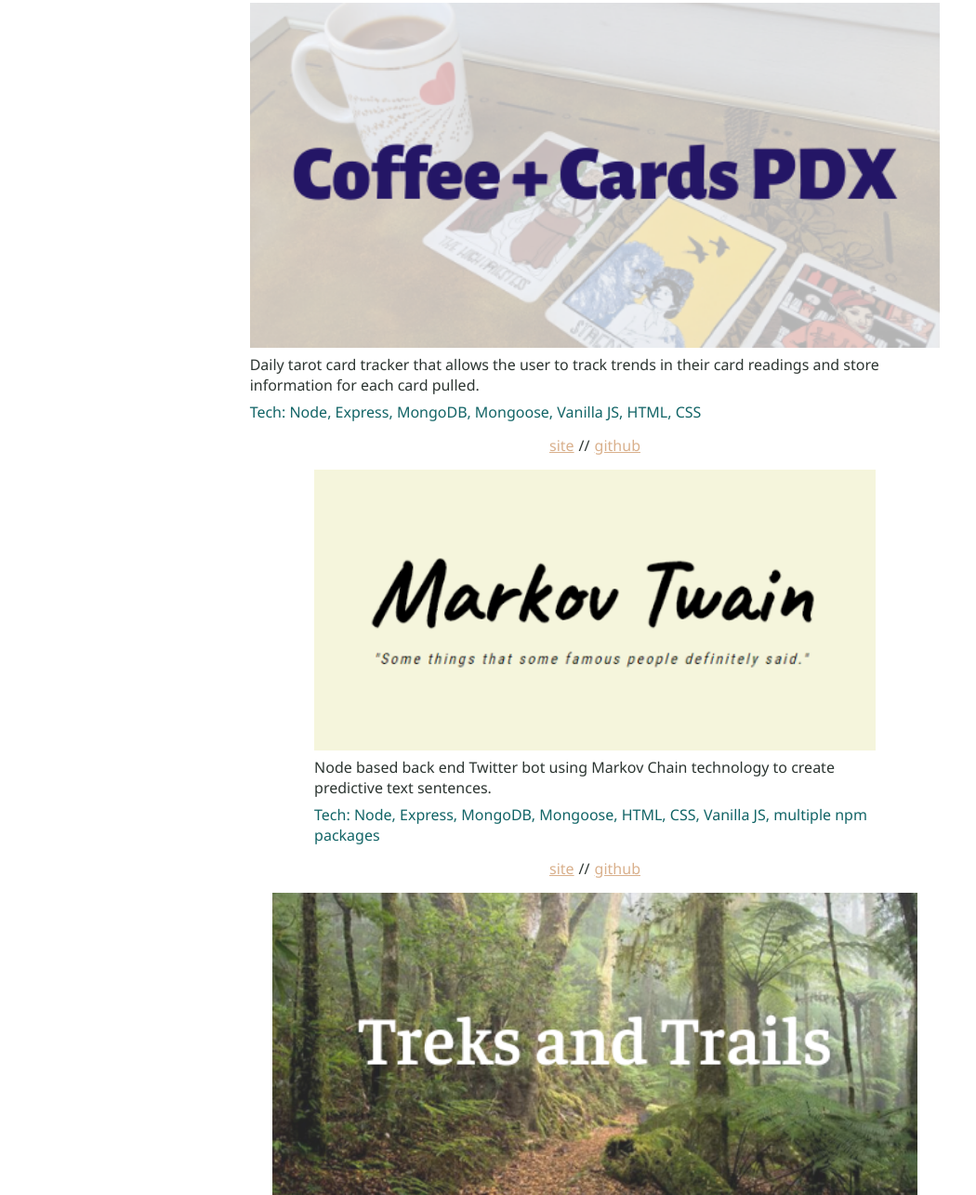
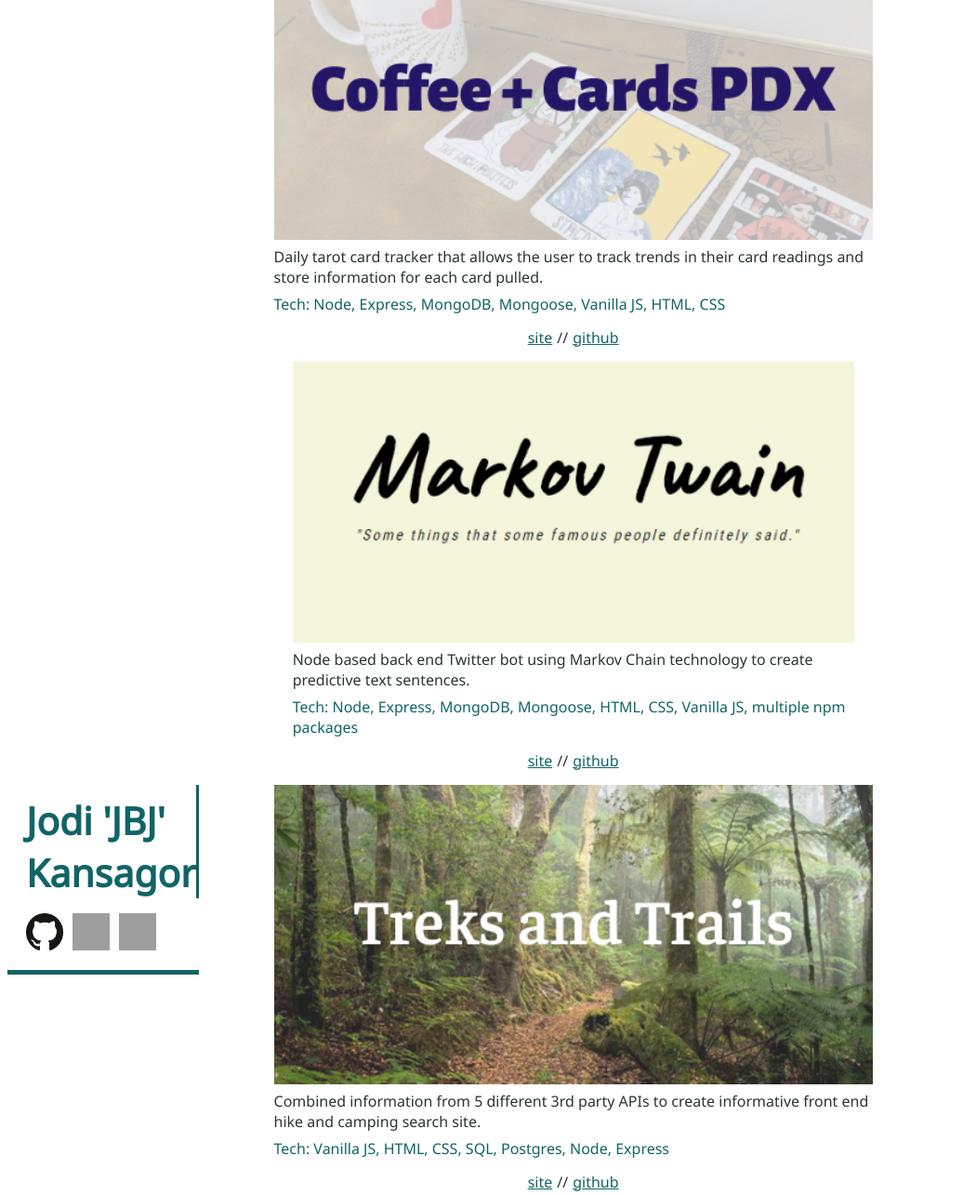
Before and after one commit to jodinkansagor/portfolio-react, a React app: page / in a window 1280 px wide. Shown: the part 1105-2390 px from the top of the page at 93% size, without its empty margins (0-1050 px from the left). Built offline with nearby package versions, Linux system fonts and the light colour scheme; grey boxes are pictures that could not be loaded.

Commit message:
working on media queries

```diff
--- a/src/components/AboutMe.css
+++ b/src/components/AboutMe.css
@@ -12,4 +12,10 @@
   p {
     max-width: 370px;
   }
+
+  @media (min-width: 800px) {
+    p {
+      font-size: 20px;
+    }
+  }
 }
--- /dev/null
+++ b/src/components/Flickr.js
@@ -0,0 +1,12 @@
+import React from 'react';
+
+const Flickr = () => {
+  return (
+    <>
+      <a data-flickr-embed="true" data-footer="true" href="https://www.flickr.com/photos/biodivlibrary/albums/72157712817080583" title="Histoire naturelle, générale et particulière des céphalopodes acétabuifères viants, et fossiles : t.2 [Atlas]"><img src="https://live.staticflickr.com/65535/49434429158_322249f40d_m.jpg" width="159" height="240" alt="Histoire naturelle, générale et particulière des céphalopodes acétabuifères viants, et fossiles : t.2 [Atlas]" /></a>
+      <script async src="//embedr.flickr.com/assets/client-code.js" charset="utf-8"></script>
+    </>
+  );
+};
+
+export default Flickr;
--- a/src/components/ProjectItem.css
+++ b/src/components/ProjectItem.css
@@ -26,11 +26,11 @@
     }
 
     a {
-      color: #d9b08c
+      color: #116466;
     }
 
     a:hover {
-      color: #116466
+      color: #d9b08c
     }
   }
 
--- a/src/containers/Container.css
+++ b/src/containers/Container.css
@@ -20,10 +20,23 @@
   h1 {
     padding-left: 20px;
   }
-
 }
-
 
 a:hover {
   cursor: pointer
 }
+
+@media (min-width: 800px) {
+
+  .bodySection {
+    display: grid;
+    width: 80%;
+    grid-template-columns: .5fr 4.5fr;
+  }
+
+  header {
+    border-bottom: none;
+    border-right: solid 3px #116466;
+  }
+
+}
--- a/src/containers/Container.js
+++ b/src/containers/Container.js
@@ -6,6 +6,7 @@ import AboutMe from '../components/AboutMe';
 import Experience from '../components/Experience';
 import ProjectList from '../components/ProjectList';
 import Footer from '../components/common/Footer';
+import Flickr from '../components/Flickr';
 
 export default class Container extends Component {
 
@@ -36,7 +37,7 @@ export default class Container extends Component {
       githubLink: 'https://github.com/jodinkansagor/daily-card-pulls'
     },
     {
-      img: '../src/assets/markov-twain.png',
+      img: '../src/assets/markov.png',
       description: 'Node based back end Twitter bot using Markov Chain technology to create predictive text sentences.',
       stack: 'Tech: Node, Express, MongoDB, Mongoose, HTML, CSS, Vanilla JS, multiple npm packages',
       siteLink: 'https://markovtwain.herokuapp.com',
@@ -46,27 +47,27 @@ export default class Container extends Component {
       img: '../src/assets/treksandtrails.png',
       description: 'Combined information from 5 different 3rd party APIs to create informative front end hike and camping search site.',
       stack: 'Tech: Vanilla JS, HTML, CSS, SQL, Postgres, Node, Express',
-      siteLink: 'https://markovtwain.herokuapp.com',
-      githubLink: 'https://github.com/textables/MarkovTwain'
+      siteLink: 'https://treksntrails.herokuapp.com',
+      githubLink: 'https://github.com/Plant-Parenthood/treks-n-tents'
     },
     {
       img: '../src/assets/magical_creatures.png',
       description: 'My spin on a typical to-do app. Create a list of magical creatures you want to collect and check them off once collected!',
       stack: 'Tech: Node, Express, Vanilla JS, HTML, CSS, SQL, Postgres',
-      siteLink: 'https://markovtwain.herokuapp.com',
-      githubLink: 'https://github.com/textables/MarkovTwain'
+      siteLink: 'https://unicorn-gathering.herokuapp.com/',
+      githubLink: 'https://github.com/jodinkansagor/to-do-list'
     },
 
     {
       img: '../src/assets/pokedex.png',
-      description: 'Curious about Pokemon? Learn more about them with this Pokedex! Utilized pokemon 3rd party api.',
+      description: 'Curious about Pokemon? Learn more about them with this Pokedex! Utilized pokemon 3rd party api to gather all the Pokemon.',
       stack: 'Tech: HTML, CSS, Vanilla JS, superagent',
       siteLink: 'https://afternoon-hamlet-35387.herokuapp.com/pokedex.html',
       githubLink: 'https://github.com/jodinkansagor/pokedex'
     },
     {
       img: '../src/assets/astro_learning.png',
-      description: 'A simple astrology learning module. Choose a sign and an astrological body and learn more about that aspect. Continuing to add data to the project.',
+      description: 'A simple astrology learning module. Choose a sign and an astrological body and learn more about that aspect. Continuing to add data to the project. Still a work in progress',
       stack: 'Tech: Vanilla JS, HTML, CSS',
       siteLink: 'https://jodinkansagor.github.io/astro-learning/',
       githubLink: 'https://github.com/jodinkansagor/astro-learning'
@@ -80,10 +81,13 @@ export default class Container extends Component {
           <Name />
           <LinkList linkList={this.linkList} />
         </section>
-        <AboutMe />
-        <Experience />
-        <ProjectList projectList={this.projectList} />
-        <Footer />
+        <section className={styles.bottomHalf}>
+          <AboutMe />
+          <Experience />
+          <ProjectList projectList={this.projectList} />
+          <Flickr />
+          <Footer />
+        </section>
       </section>
     );
   }
```
Also changed, not shown: src/assets/markov.png (added).
